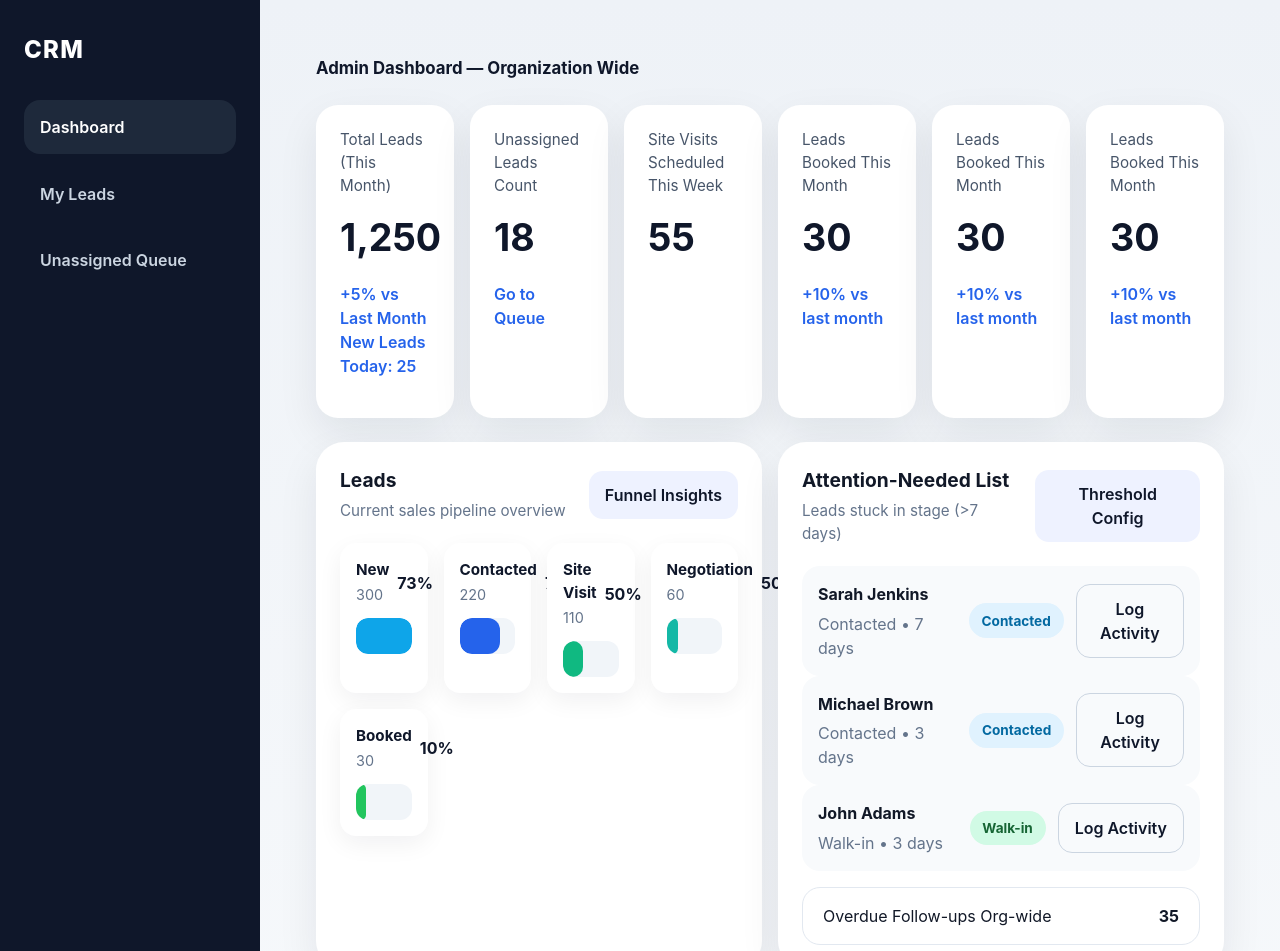
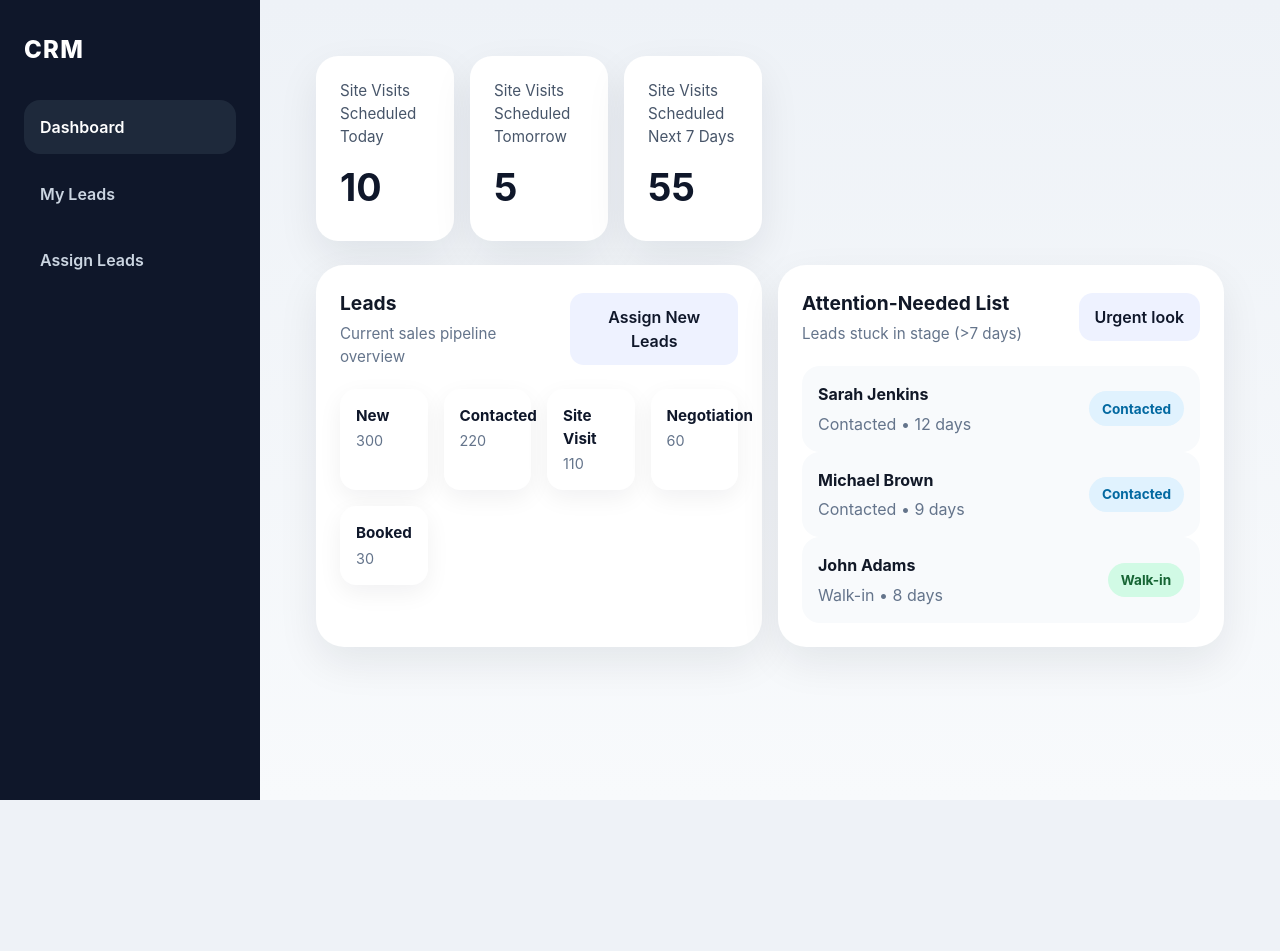
Before and after one commit to PrashantFarne/Real, a React (Vite) app in the folder UI/: page /dashboard in a window 1280 px wide. Shown: the top 951 px of the page. After the commit the page ends 800 px from the top, so only its background shows below. Built offline with nearby package versions, Linux system fonts and the light colour scheme.

Commit message:
Changes realted UI

```diff
--- a/UI/src/components/AppShell.jsx
+++ b/UI/src/components/AppShell.jsx
@@ -3,7 +3,7 @@ import { NavLink, Outlet } from 'react-router-dom'
 const navItems = [
   { label: 'Dashboard', path: '/dashboard' },
   { label: 'My Leads', path: '/leads' },
-  { label: 'Unassigned Queue', path: '/unassigned' },
+  { label: 'Assign Leads', path: '/unassigned' },
 ]
 
 export default function AppShell() {
--- a/UI/src/components/AttentionList.jsx
+++ b/UI/src/components/AttentionList.jsx
@@ -12,15 +12,11 @@ export default function AttentionList({ rows }) {
               <span className={`status-pill status-pill--${row.status.toLowerCase()}`}>
                 {row.status}
               </span>
-              <button className="outline-button">Log Activity</button>
+              {/* <button className="outline-button">Log Activity</button> */}
             </div>
           </div>
         ))}
       </div>
-      <div className="attention-footer">
-        <span>Overdue Follow-ups Org-wide</span>
-        <strong>35</strong>
-      </div>
     </div>
   )
 }
--- a/UI/src/components/FunnelWidget.jsx
+++ b/UI/src/components/FunnelWidget.jsx
@@ -14,16 +14,6 @@ export default function FunnelWidget({ stages }) {
                 <span className="funnel-label">{stage.label}</span>
                 <span className="funnel-count">{stage.value}</span>
               </div>
-              <span className="funnel-percentage">{stage.percentage}</span>
-            </div>
-            <div className="funnel-bar-container">
-              <div
-                className="funnel-bar-fill"
-                style={{
-                  width: `${percentage}%`,
-                  backgroundColor: colors[index],
-                }}
-              />
             </div>
           </div>
         )
--- a/UI/src/components/QuickLinks.jsx
+++ /dev/null
@@ -1,14 +0,0 @@
-export default function QuickLinks({ links }) {
-  return (
-    <div className="quick-links-card">
-      <h3>Quick Links</h3>
-      <div className="quick-links-list">
-        {links.map((link) => (
-          <button key={link.label} className="link-card-button">
-            {link.label}
-          </button>
-        ))}
-      </div>
-    </div>
-  )
-}
--- a/UI/src/components/StatCard.jsx
+++ b/UI/src/components/StatCard.jsx
@@ -1,6 +1,6 @@
-export default function StatCard({ stat }) {
+export default function StatCard({ stat, onClick }) {
   return (
-    <article className="stat-card">
+    <article className={`stat-card${stat.popup ? ' stat-card--clickable' : ''}`} onClick={stat.popup ? onClick : undefined}>
       <div>
         <p className="stat-card__label">{stat.title}</p>
         <p className="stat-card__value">{stat.value}</p>
--- a/UI/src/index.css
+++ b/UI/src/index.css
@@ -26,6 +26,7 @@ body {
   padding: 2rem;
   display: grid;
   gap: 1.5rem;
+  position: relative;
 }
 
 .dashboard-header {
@@ -52,6 +53,16 @@ body {
   border-radius: 22px;
   padding: 1.5rem;
   box-shadow: 0 16px 40px rgba(15, 23, 42, 0.08);
+}
+
+.stat-card--clickable {
+  cursor: pointer;
+  transition: transform 0.2s ease, box-shadow 0.2s ease;
+}
+
+.stat-card--clickable:hover {
+  transform: translateY(-2px);
+  box-shadow: 0 20px 44px rgba(15, 23, 42, 0.12);
 }
 
 .stat-card__label {
@@ -90,6 +101,85 @@ body {
   border-radius: 28px;
   padding: 1.5rem;
   box-shadow: 0 16px 40px rgba(15, 23, 42, 0.08);
+}
+
+.visit-modal-overlay {
+  position: fixed;
+  inset: 0;
+  background: rgba(15, 23, 42, 0.45);
+  display: flex;
+  align-items: center;
+  justify-content: center;
+  padding: 1rem;
+  z-index: 1000;
+}
+
+.visit-modal {
+  width: min(720px, 100%);
+  max-height: 80vh;
+  overflow: auto;
+  background: #ffffff;
+  border-radius: 24px;
+  padding: 1.5rem;
+  box-shadow: 0 20px 60px rgba(15, 23, 42, 0.18);
+}
+
+.visit-modal__header {
+  display: flex;
+  justify-content: space-between;
+  align-items: flex-start;
+  gap: 1rem;
+  margin-bottom: 1rem;
+}
+
+.visit-modal__header h3 {
+  margin: 0;
+  font-size: 1.2rem;
+}
+
+.visit-modal__header p {
+  margin: 0.35rem 0 0;
+  color: #64748b;
+}
+
+.visit-list {
+  display: grid;
+  gap: 0.9rem;
+}
+
+.visit-item {
+  background: #f8fafc;
+  border-radius: 16px;
+  padding: 1rem;
+  border: 1px solid #e2e8f0;
+}
+
+.visit-item__header {
+  display: flex;
+  justify-content: space-between;
+  align-items: center;
+  gap: 0.75rem;
+  margin-bottom: 0.5rem;
+}
+
+.visit-chip {
+  display: inline-flex;
+  padding: 0.35rem 0.7rem;
+  background: #e0f2fe;
+  color: #0c4a6e;
+  border-radius: 999px;
+  font-size: 0.8rem;
+  font-weight: 700;
+}
+
+.visit-label {
+  color: #475569;
+  font-weight: 700;
+}
+
+.visit-item p {
+  margin: 0.35rem 0 0;
+  color: #334155;
 }
 
 .dashboard-panel--wide {
@@ -370,6 +460,20 @@ tbody tr + tr td {
   }
 
   .attention-row {
+    flex-direction: column;
+    align-items: flex-start;
+  }
+
+  .visit-modal {
+    padding: 1rem;
+  }
+
+  .visit-modal__header {
+    flex-direction: column;
+    align-items: flex-start;
+  }
+
+  .visit-item__header {
     flex-direction: column;
     align-items: flex-start;
   }
--- a/UI/src/pages/DashboardPage.jsx
+++ b/UI/src/pages/DashboardPage.jsx
@@ -1,22 +1,29 @@
+import { useState } from 'react'
+import { useNavigate } from 'react-router-dom'
 import StatCard from '../components/StatCard'
 import FunnelWidget from '../components/FunnelWidget'
 import AttentionList from '../components/AttentionList'
 import PerformanceTable from '../components/PerformanceTable'
-import QuickLinks from '../components/QuickLinks'
-import { dashboardStats, funnelStages, attentionRows, performanceRows, quickLinks } from '../utils/dashboardData'
+import { dashboardStats, funnelStages, attentionRows, performanceRows, visitDetails } from '../utils/dashboardData'
 
 export default function DashboardPage() {
+  const [showVisitModal, setShowVisitModal] = useState(false)
+  const [showUrgentModal, setShowUrgentModal] = useState(false)
+  const navigate = useNavigate()
+
+  const urgentLeads = attentionRows.filter((row) => row.days > 7)
+
   return (
     <main className="dashboard-shell">
-      <header className="dashboard-header">
+      {/* <header className="dashboard-header">
         <div>
           <p className="dashboard-subtitle">Admin Dashboard — Organization Wide</p>
         </div>
-      </header>
+      </header> */}
 
       <section className="stats-row">
         {dashboardStats.map((stat) => (
-          <StatCard key={stat.title} stat={stat} />
+          <StatCard key={stat.title} stat={stat} onClick={() => stat.popup && setShowVisitModal(true)} />
         ))}
       </section>
 
@@ -27,7 +34,9 @@ export default function DashboardPage() {
               <h2>Leads</h2>
               <p>Current sales pipeline overview</p>
             </div>
-            <button className="small-button">Funnel Insights</button>
+            <button className="small-button" onClick={() => navigate('/unassigned')}>
+              Assign New Leads
+            </button>
           </div>
           <FunnelWidget stages={funnelStages} />
         </div>
@@ -38,22 +47,76 @@ export default function DashboardPage() {
               <h2>Attention-Needed List</h2>
               <p>Leads stuck in stage (&gt;7 days)</p>
             </div>
-            <button className="small-button">Threshold Config</button>
+            <button className="small-button" onClick={() => setShowUrgentModal(true)}>
+              Urgent look
+            </button>
           </div>
           <AttentionList rows={attentionRows} />
         </div>
-
-        {/* <aside className="dashboard-sidepanel">
-          <QuickLinks links={quickLinks} />
-        </aside> */}
       </section>
 
-      <section className="performance-panel">
-        <div className="panel-header">
-          <h2>Agent Performance Table</h2>
+      {showVisitModal && (
+        <div className="visit-modal-overlay" onClick={() => setShowVisitModal(false)}>
+          <div className="visit-modal" onClick={(e) => e.stopPropagation()}>
+            <div className="visit-modal__header">
+              <div>
+                <h3>Visitors</h3>
+                <p>Upcoming site visits scheduled for this period</p>
+              </div>
+              <button className="small-button" onClick={() => setShowVisitModal(false)}>
+                Close
+              </button>
+            </div>
+
+            <div className="visit-list">
+              {visitDetails.map((visitor) => (
+                <div key={visitor.id} className="visit-item">
+                  <div className="visit-item__header">
+                    <strong>{visitor.name}</strong>
+                    <span className="visit-chip">{visitor.flatSize}</span>
+                  </div>
+                  <p><span className="visit-label">Email:</span> {visitor.email}</p>
+                  <p><span className="visit-label">Notes:</span> {visitor.notes}</p>
+                  <p><span className="visit-label">Profession:</span> {visitor.profession}</p>
+                </div>
+              ))}
+            </div>
+          </div>
         </div>
-        <PerformanceTable rows={performanceRows} />
-      </section>
+      )}
+
+      {showUrgentModal && (
+        <div className="visit-modal-overlay" onClick={() => setShowUrgentModal(false)}>
+          <div className="visit-modal" onClick={(e) => e.stopPropagation()}>
+            <div className="visit-modal__header">
+              <div>
+                <h3>Urgent Leads</h3>
+                <p>Leads waiting in the same stage for more than 7 days</p>
+              </div>
+              <button className="small-button" onClick={() => setShowUrgentModal(false)}>
+                Close
+              </button>
+            </div>
+
+            <div className="visit-list">
+              {urgentLeads.length > 0 ? urgentLeads.map((lead) => (
+                <div key={lead.name} className="visit-item">
+                  <div className="visit-item__header">
+                    <strong>{lead.name}</strong>
+                    <span className="visit-chip">{lead.days} days</span>
+                  </div>
+                  <p><span className="visit-label">Stage:</span> {lead.stage}</p>
+                  <p><span className="visit-label">Status:</span> {lead.status}</p>
+                </div>
+              )) : (
+                <div className="visit-item">
+                  <p>No leads are currently pending for more than 7 days.</p>
+                </div>
+              )}
+            </div>
+          </div>
+        </div>
+      )}
     </main>
   )
 }
--- a/UI/src/utils/dashboardData.js
+++ b/UI/src/utils/dashboardData.js
@@ -1,32 +1,45 @@
+export const visitDetails = [
+  {
+    id: 1,
+    name: 'Aarav Sharma',
+    email: 'aarav.sharma@example.com',
+    flatSize: '2 BHK',
+    notes: 'Prefers a south-facing flat and wants a quick walkthrough.',
+    profession: 'Software Engineer',
+  },
+  {
+    id: 2,
+    name: 'Meera Patel',
+    email: 'meera.patel@example.com',
+    flatSize: '3 BHK',
+    notes: 'Interested in premium amenities and school proximity.',
+    profession: 'Doctor',
+  },
+  {
+    id: 3,
+    name: 'Rohan Desai',
+    email: 'rohan.desai@example.com',
+    flatSize: '1 BHK',
+    notes: 'Looking for a ready-to-move-in unit near metro.',
+    profession: 'Architect',
+  },
+]
+
 export const dashboardStats = [
   {
-    title: 'Total Leads (This Month)',
-    value: '1,250',
-    extra: '+5% vs Last Month\nNew Leads Today: 25',
+    title: 'Site Visits Scheduled Today',
+    value: '10',
+    popup: true,
   },
   {
-    title: 'Unassigned Leads Count',
-    value: '18',
-    extra: 'Go to Queue',
+    title: 'Site Visits Scheduled Tomorrow',
+    value: '5',
+    popup: true,
   },
   {
-    title: 'Site Visits Scheduled This Week',
+    title: 'Site Visits Scheduled Next 7 Days',
     value: '55',
-  },
-  {
-    title: 'Leads Booked This Month',
-    value: '30',
-    extra: '+10% vs last month',
-  },
-    {
-    title: 'Leads Booked This Month',
-    value: '30',
-    extra: '+10% vs last month',
-  },
-    {
-    title: 'Leads Booked This Month',
-    value: '30',
-    extra: '+10% vs last month',
+    popup: true,
   },
 ]
 
@@ -39,18 +52,12 @@ export const funnelStages = [
 ]
 
 export const attentionRows = [
-  { name: 'Sarah Jenkins', stage: 'Contacted', days: 7, status: 'Contacted' },
-  { name: 'Michael Brown', stage: 'Contacted', days: 3, status: 'Contacted' },
-  { name: 'John Adams', stage: 'Walk-in', days: 3, status: 'Walk-in' },
+  { name: 'Sarah Jenkins', stage: 'Contacted', days: 12, status: 'Contacted' },
+  { name: 'Michael Brown', stage: 'Contacted', days: 9, status: 'Contacted' },
+  { name: 'John Adams', stage: 'Walk-in', days: 8, status: 'Walk-in' },
 ]
 
 export const performanceRows = [
   { name: 'Sarah Jenkins', assigned: 120, contacted: 110, visits: 50, booked: 15, conversion: '12.5%' },
   { name: 'Michael Brown', assigned: 100, contacted: 95, visits: 45, booked: 10, conversion: '10.0%' },
 ]
-
-export const quickLinks = [
-  { label: 'Unassigned Queue' },
-  { label: 'Inventory Management' },
-  { label: 'Reports' },
-]
```
